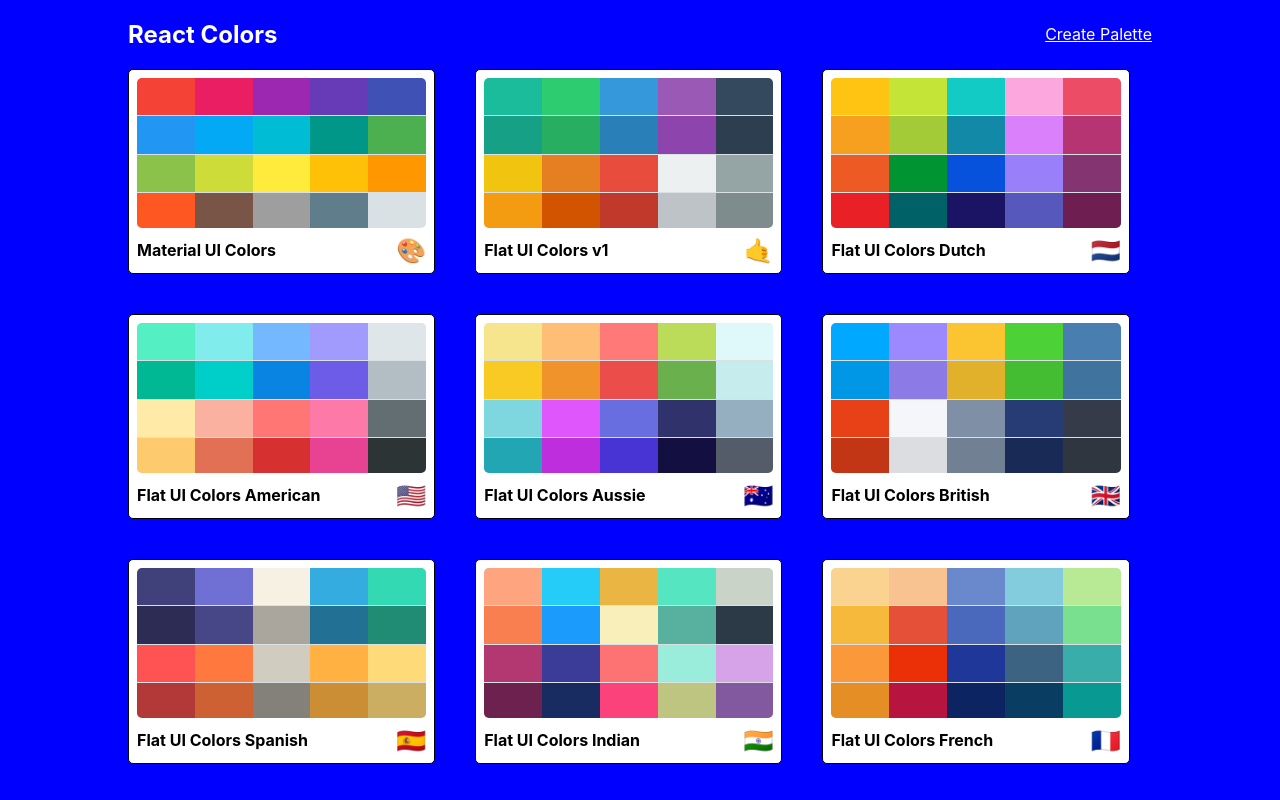
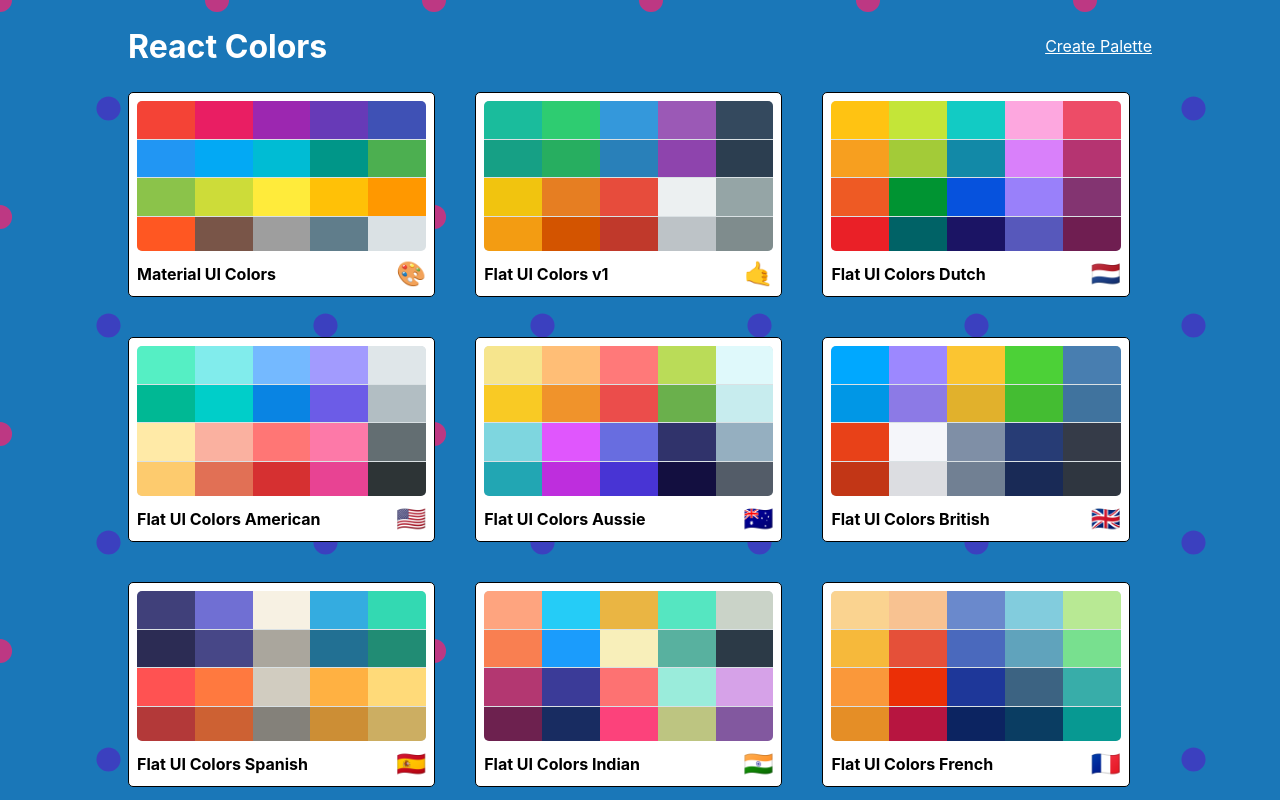
Before and after one commit to bouncingbumble/colors-app, a React (Create React App) app: page / in a window 1280 px wide. Built offline with nearby package versions, Linux system fonts and the light colour scheme.

Commit message:
add svg backgroun

```diff
--- a/src/PaletteList.js
+++ b/src/PaletteList.js
@@ -15,7 +15,7 @@
             <div className={classes.root}>
                 <div className={classes.container}>
                     <nav className={classes.nav}>
-                        <h1>React Colors</h1>
+                        <h1 className={classes.heading} >React Colors</h1>
                         <Link to='/palette/new'>Create Palette</Link>
                     </nav>
                     <div className={classes.palettes}>
--- a/src/styles/PaletteListStyles.js
+++ b/src/styles/PaletteListStyles.js
@@ -1,4 +1,5 @@
 import sizes from "./sizes";
+import bg from './bg.svg'
 
 export default {
     root: {
@@ -6,7 +7,11 @@
         height: '100vh',
         display: 'flex',
         alignItems: 'flex-start',
-        justifyContent: 'center'
+        justifyContent: 'center',
+        backgroundColor: '#1a77b8',
+        backgroundImage: `url(${bg})`,
+        /* background by SVGBackgrounds.com */
+        overflow: "scroll"
     },
     container: {
         width: '50%',
@@ -20,6 +25,9 @@
         [sizes.down("xs")]: {
             width: "70%",
         },
+    },
+    heading: {
+        fontSize: "2rem"
     },
     nav: {
         display: 'flex',
```
Also changed, not shown: src/styles/bg.svg (added).
